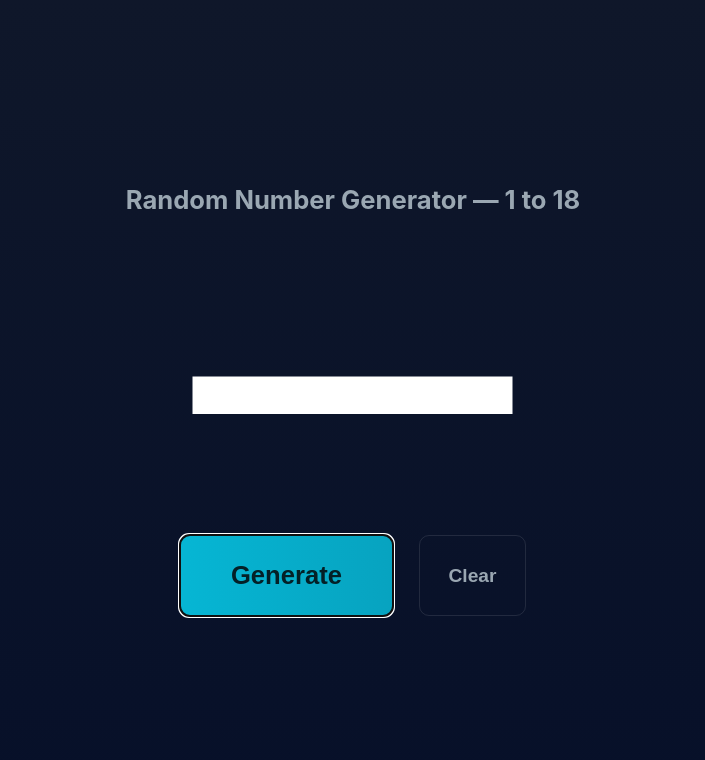
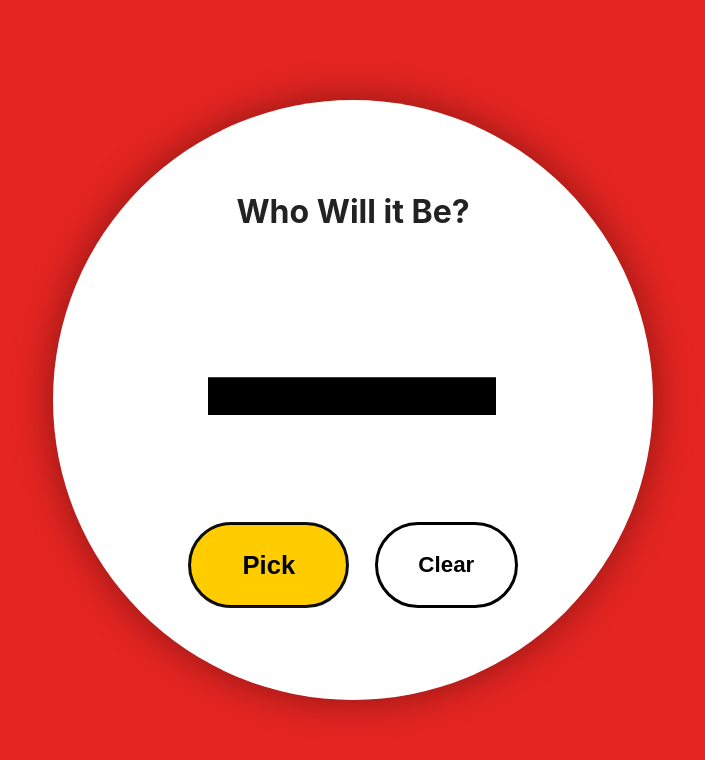
Before and after one commit to teachercovais/studentnumber, a plain HTML site: page index.html in a window 1280 px wide. Shown: the whole page, without its empty margins (287-992 px from the left). Drawn offline with Linux system fonts and the light colour scheme.

Commit message:
Update index.html

```diff
--- a/index.html
+++ b/index.html
@@ -1,6 +1,6 @@
 <!--
-Random Number Generator widget (1 - 18)
-Auto-scales to fit page size; removed 'Last' display.
+"Who Will it Be?" Random Picker Widget (1 - 18)
+Round design with Super Mario red background and black numbers.
 -->
 
 <!doctype html>
@@ -8,36 +8,84 @@ Auto-scales to fit page size; removed 'Last' display.
 <head>
   <meta charset="utf-8" />
   <meta name="viewport" content="width=device-width,initial-scale=1" />
-  <title>Random Number (1–18)</title>
+  <title>Who Will it Be?</title>
   <style>
-    :root{--bg:#0f172a;--accent:#06b6d4;--muted:#9aa7b2}
-    html,body{height:100%;width:100%;margin:0;padding:0;overflow:hidden;font-family:Inter, system-ui, -apple-system, 'Segoe UI', Roboto, 'Helvetica Neue', Arial;background:linear-gradient(180deg,var(--bg), #071029);color:#fff;display:flex;align-items:center;justify-content:center}
+    :root{
+      --bg:#e52521; /* Super Mario red */
+      --accent:#ffcc00; /* gold-yellow accent */
+      --muted:#222;
+    }
+    html,body{
+      height:100%;width:100%;margin:0;padding:0;overflow:hidden;
+      font-family:Inter, system-ui, -apple-system, 'Segoe UI', Roboto, 'Helvetica Neue', Arial;
+      background:var(--bg);
+      color:#000;
+      display:flex;align-items:center;justify-content:center;
+    }
 
-    .widget{display:flex;flex-direction:column;justify-content:center;align-items:center;text-align:center;width:100%;height:100%;box-sizing:border-box;padding:2vw}
+    .widget{
+      display:flex;flex-direction:column;justify-content:center;align-items:center;text-align:center;
+      width:min(90vw,600px);height:min(90vw,600px);
+      border-radius:50%;
+      background:#fff;
+      box-shadow:0 0 40px rgba(0,0,0,0.4);
+      padding:3vw;
+      box-sizing:border-box;
+    }
 
-    h1{font-size:clamp(1rem,2vw,1.8rem);margin:0 0 1vh 0;color:var(--muted)}
+    h1{
+      font-size:clamp(1.5rem,3vw,2rem);
+      margin:0 0 1vh 0;
+      color:var(--muted);
+      text-shadow:1px 1px #fff;
+    }
 
-    .number{font-weight:700;font-variant-numeric:tabular-nums;letter-spacing:1px;font-size:clamp(6rem,25vw,20rem);line-height:0.9;margin:1vh 0}
+    .number{
+      font-weight:800;
+      font-variant-numeric:tabular-nums;
+      letter-spacing:2px;
+      font-size:clamp(6rem,25vw,18rem);
+      line-height:0.9;
+      color:#000;
+      margin:1vh 0;
+    }
 
-    .controls{display:flex;gap:2vw;flex-wrap:wrap;justify-content:center;margin-top:1vh}
+    .controls{
+      display:flex;gap:2vw;flex-wrap:wrap;justify-content:center;margin-top:1vh;
+    }
 
-    button{appearance:none;border:0;border-radius:10px;font-weight:600;cursor:pointer;transition:transform 0.15s ease;}
-    button:active{transform:scale(0.97)}
+    button{
+      appearance:none;border:0;border-radius:50px;font-weight:700;cursor:pointer;transition:transform 0.15s ease, background 0.2s;
+    }
+    button:active{transform:scale(0.95)}
 
-    .btn-primary{background:linear-gradient(90deg,var(--accent), #07a3c0);color:#042027;padding:1em 2em;font-size:clamp(1rem,2vw,2rem)}
-    .btn-secondary{background:transparent;border:1px solid rgba(255,255,255,0.1);color:var(--muted);padding:0.8em 1.5em;font-size:clamp(0.8rem,1.5vw,1.2rem)}
+    .btn-primary{
+      background:var(--accent);
+      color:#000;
+      padding:1em 2em;
+      font-size:clamp(1rem,2vw,1.8rem);
+      border:3px solid #000;
+    }
+
+    .btn-secondary{
+      background:transparent;
+      border:3px solid #000;
+      color:#000;
+      padding:0.8em 1.8em;
+      font-size:clamp(0.9rem,1.8vw,1.4rem);
+    }
 
     .pulse{animation:pulse 350ms ease-in-out}
     @keyframes pulse{0%{transform:scale(1)}50%{transform:scale(1.08)}100%{transform:scale(1)}}
   </style>
 </head>
 <body>
-  <div class="widget" role="application" aria-label="Random number generator 1 to 18">
-    <h1>Random Number Generator — 1 to 18</h1>
+  <div class="widget" role="application" aria-label="Who Will it Be? Picker 1 to 18">
+    <h1>Who Will it Be?</h1>
     <div id="number" class="number">—</div>
 
     <div class="controls">
-      <button id="generate" class="btn-primary">Generate</button>
+      <button id="generate" class="btn-primary">Pick</button>
       <button id="clear" class="btn-secondary">Clear</button>
     </div>
   </div>
```
